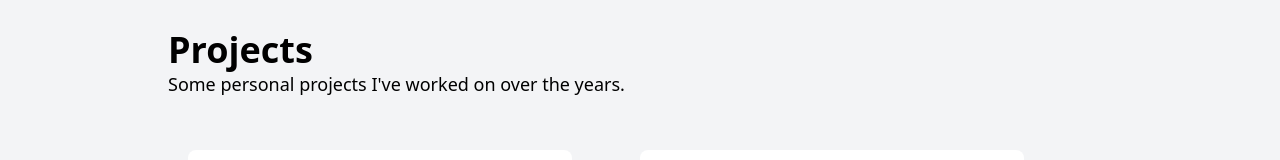
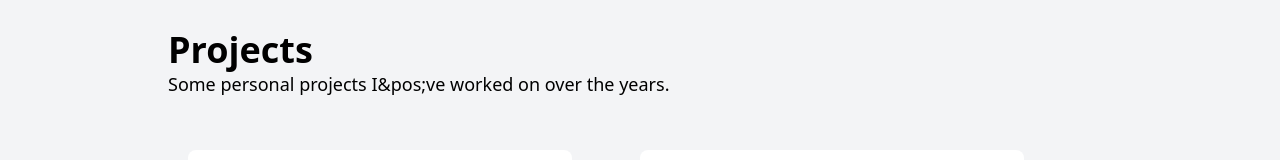
Before and after one commit to StephenChou/stephen-chou-portfolio, a Next.js app: page / in a window 1280 px wide. Shown: the part 506-666 px from the top of the page. Built offline with nearby package versions, Linux system fonts and the light colour scheme.

Commit message:
Fixed lint errors

```diff
--- a/components/experience_card.tsx
+++ b/components/experience_card.tsx
@@ -10,7 +10,7 @@ export default interface ExperienceCard {
     description: string,
 }
 
-export default function({img, title, date, tech_stack, description}: ExperienceCard) {
+export default function ExperienceCard({img, title, date, tech_stack, description}: ExperienceCard) {
     return(
             <div className="bg-white rounded-lg px-6 py-6 my-8 transform hover:scale-105 duration-100 hover:shadow-lg ">
             <div className="pb-4 relative bottom-50">
--- a/components/project_section.tsx
+++ b/components/project_section.tsx
@@ -27,7 +27,7 @@ export default function ProjectSection() {
 
             <div className="mt-20 mb-8">
                 <h1 className="font-bold text-4xl">Projects</h1>
-                <p className="text-lg">Some personal projects I've worked on over the years.</p>
+                <p className="text-lg">Some personal projects I&pos;ve worked on over the years.</p>
             </div>
             <div className="md:grid md:grid-cols-2 mx-5">
                 {PROJECTS.map((project, idx) => {
```
